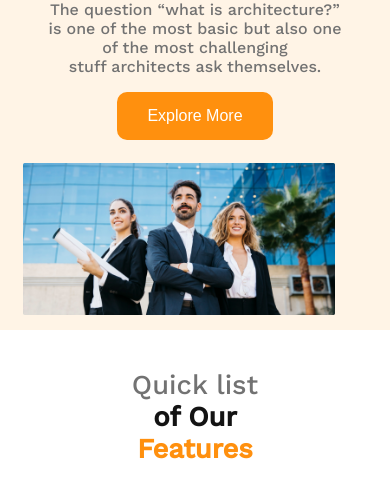
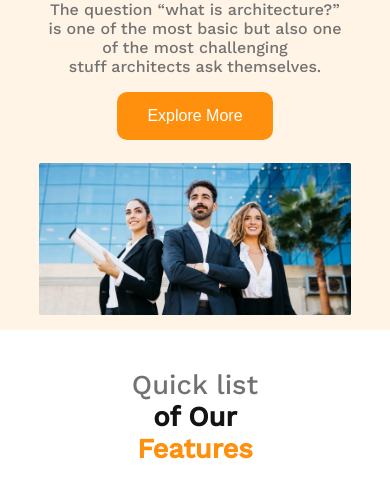
Before and after one commit to Shovan-Banik/Architect_assignment2, a plain HTML site: page index.html in a window 390 px wide. Shown: the part 352-836 px from the top of the page. Drawn offline with nearby package versions, Linux system fonts and the light colour scheme.

Commit message:
final review

```diff
--- a/style.css
+++ b/style.css
@@ -308,9 +308,6 @@ feature section start
             .banner_brief p{
               padding: 1vw;
             }
-            .banner_view{
-              padding-right: 8vw;
-            }
             /* ------------------------------------banner done --------------------------------------- */
             .feature_container{
               flex-direction: column-reverse;
```
